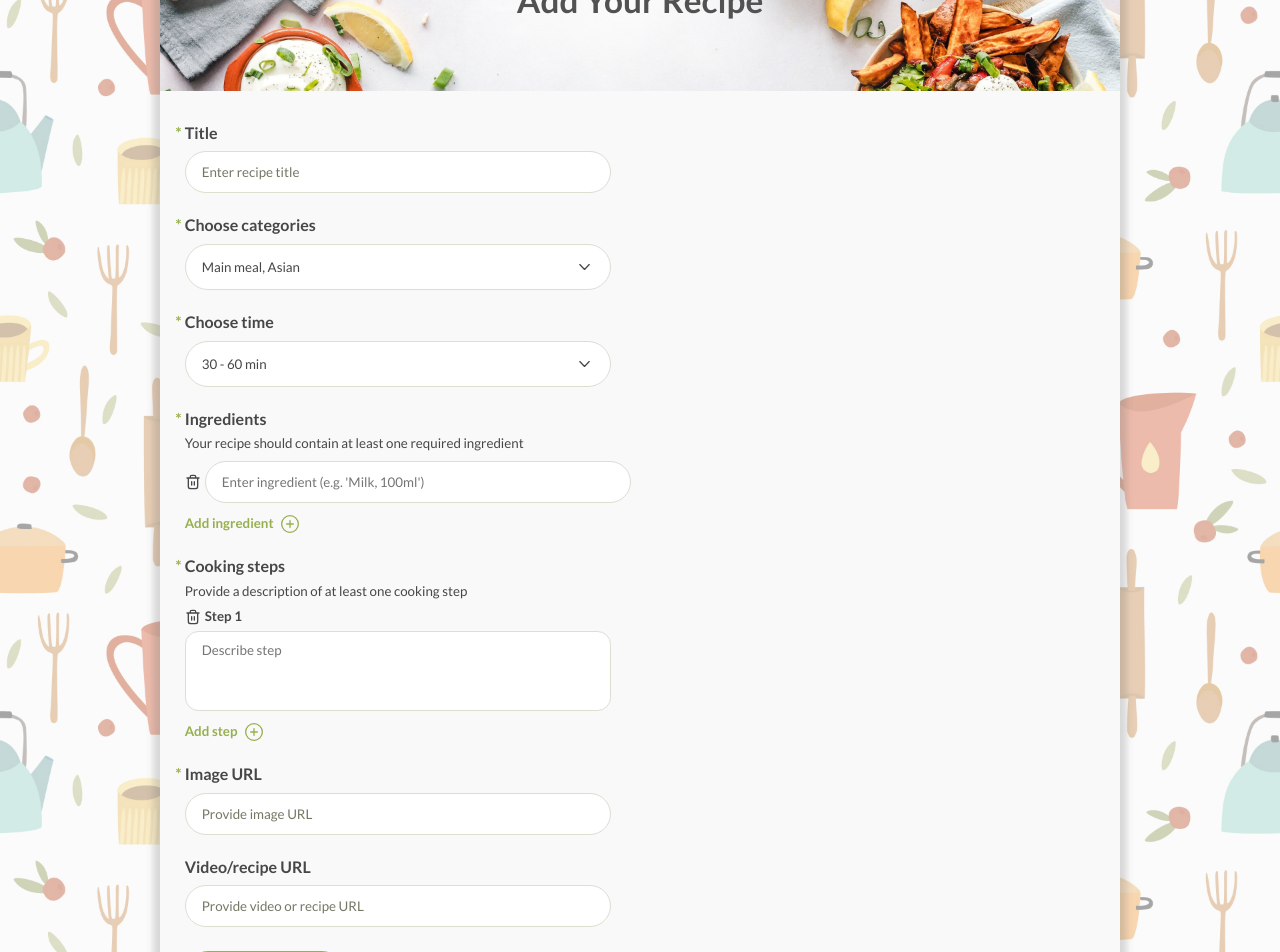
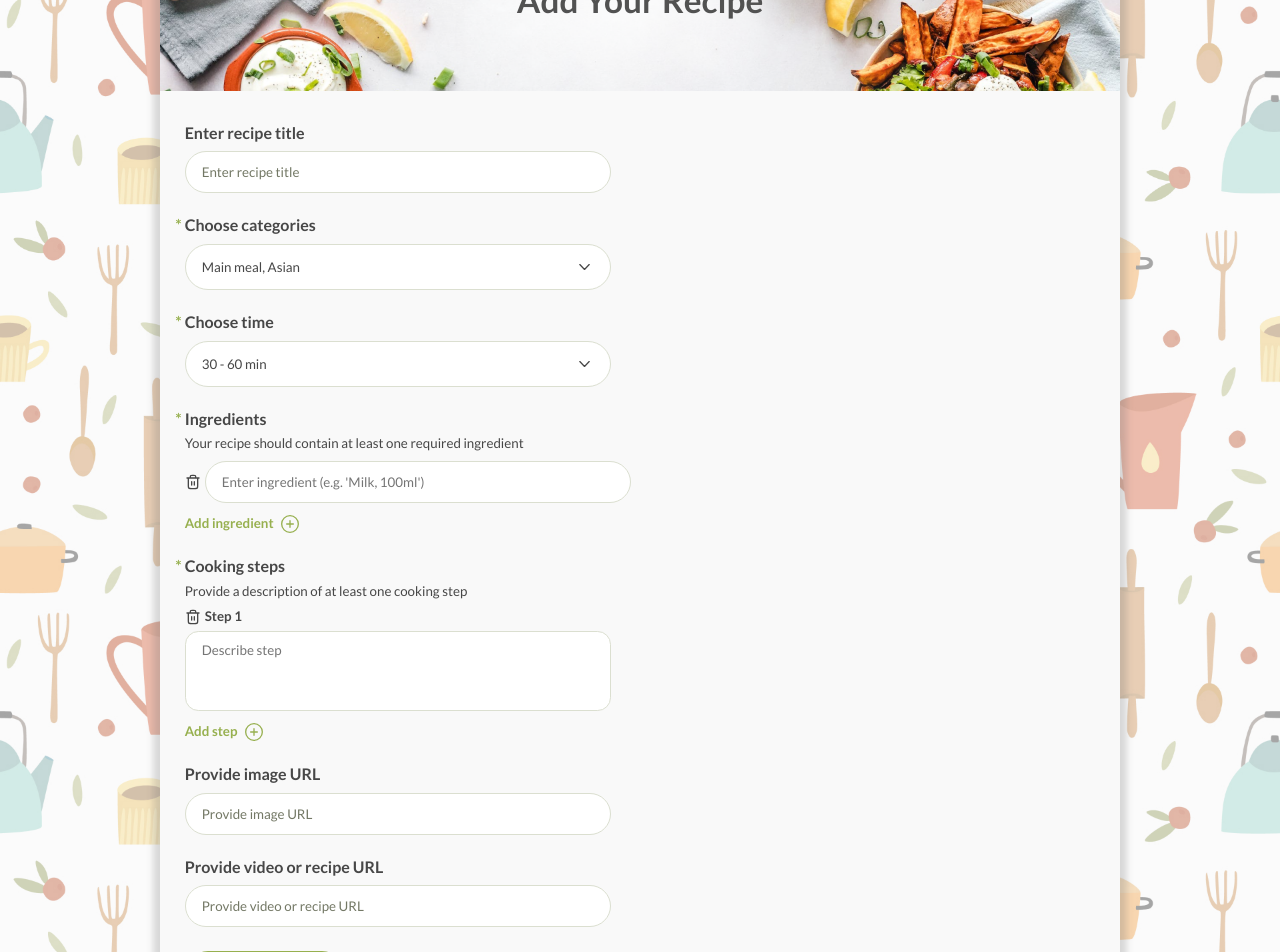
Before and after one commit to Aleftina17/Cookbook-MERN, a React (Vite) app in the folder frontend/: page /recipes/create in a window 1280 px wide. Shown: the part 180-1132 px from the top of the page. Built offline with nearby package versions, Linux system fonts and the light colour scheme.

Commit message:
feat: text field component

```diff
--- a/frontend/src/components/IngredientsField.jsx
+++ b/frontend/src/components/IngredientsField.jsx
@@ -1,4 +1,3 @@
-// IngredientsField.js
 import React from 'react';
 
 const IngredientsField = ({ ingredients, handleIngredientChange, removeIngredient, addIngredient, hasError }) => {
--- /dev/null
+++ b/frontend/src/components/TextField.jsx
@@ -0,0 +1,17 @@
+import React from 'react';
+
+const TextInput = ({ id, name, type, placeholder, value, onChange, error }) => {
+    return (
+        <div className={`create_form__item ${error ? 'error' : ''}`}>
+            <div className="title">
+                {error && <b className="required">*</b>}
+                <span>{placeholder}</span>
+            </div>
+            <div className="input">
+                <input id={id} name={name} type={type} placeholder={placeholder} value={value} onChange={onChange} />
+            </div>
+        </div>
+    );
+};
+
+export default TextInput;
--- a/frontend/src/pages/CreateRecipe.jsx
+++ b/frontend/src/pages/CreateRecipe.jsx
@@ -11,6 +11,7 @@ import CategorySelector from "../components/CategorySelector";
 import CookingTimeSelector from '../components/CookingTimeSelector'
 import IngredientsField from "../components/IngredientsField";
 import CookingStepsField from "../components/CookingStepsField";
+import TextInput from "../components/TextField";
 
 export const CreateRecipe = () => {
     const [loading, setLoading] = useState(false);
@@ -230,31 +231,27 @@ export const CreateRecipe = () => {
                     <div className="create_title">Add Your Recipe</div>
                 </div>
                 <form onSubmit={handleSubmit} className="create_form">
-                    {/* title */}
-                    <div className={`create_form__item ${formErrors.title ? "error" : ""}`}>
-                        <div className="title">
-                            <b className="required">*</b>
-                            <span>Title</span>
-                        </div>
-                        <div className="input">
-                            <input id="titleInput" name="title" type="text" placeholder="Enter recipe title" onChange={handleChange} />
-                        </div>
-                    </div>
-                    {/* categories */}
+                    <TextInput
+                        id="titleInput"
+                        name="title"
+                        type="text"
+                        placeholder="Enter recipe title"
+                        value={recipe.title}
+                        onChange={handleChange}
+                        error={formErrors.title}
+                    />
                     <CategorySelector
                         selectedCategories={selectedCategories}
                         onCategoryChange={handleCategoryChange}
                         isOpen={dropdownStates.categories}
                         toggleDropdown={() => toggleDropdown('categories')}
                     />
-                    {/* cooking time */}
                     <CookingTimeSelector
                         selectedTime={selectedTime}
                         onTimeChange={handleTimeChange}
                         isOpen={dropdownStates.cookingTime}
                         toggleDropdown={() => toggleDropdown('cookingTime')}
                     />
-                    {/* ingredients */}
                     <IngredientsField
                         ingredients={recipe.ingredients}
                         handleIngredientChange={handleIngredientChange}
@@ -262,7 +259,6 @@ export const CreateRecipe = () => {
                         addIngredient={addIngredient}
                         hasError={formErrors.ingredients}
                     />
-                    {/* steps */}
                     <CookingStepsField
                         cookingSteps={recipe.cookingSteps}
                         handleStepChange={handleStepChange}
@@ -270,25 +266,23 @@ export const CreateRecipe = () => {
                         addStep={addStep}
                         hasError={formErrors.cookingSteps}
                     />
-                    {/* image url */}
-                    <div className={`create_form__item ${formErrors.imageUrl ? "error" : ""}`}>
-                        <div className="title">
-                            <b className="required">*</b>
-                            <span>Image URL</span>
-                        </div>
-                        <div className="input">
-                            <input id="imageInput" name="imageUrl" type="text" placeholder="Provide image URL" onChange={handleChange} />
-                        </div>
-                    </div>
-                    {/* source url */}
-                    <div className="create_form__item">
-                        <div className="title">
-                            <span>Video/recipe URL</span>
-                        </div>
-                        <div className="input">
-                            <input id="sourceInput" name="sourceUrl" type="text" placeholder="Provide video or recipe URL" onChange={handleChange} />
-                        </div>
-                    </div>
+                    <TextInput
+                        id="imageInput"
+                        name="imageUrl"
+                        type="text"
+                        placeholder="Provide image URL"
+                        value={recipe.imageUrl}
+                        onChange={handleChange}
+                        error={formErrors.imageUrl}
+                    />
+                    <TextInput
+                        id="sourceInput"
+                        name="sourceUrl"
+                        type="text"
+                        placeholder="Provide video or recipe URL"
+                        value={recipe.sourceUrl}
+                        onChange={handleChange}
+                    />
                     <button className="btn btn_primary" type="submit">
                         {loading ? <Loader /> : <span>Create recipe</span>}
                     </button>
--- a/frontend/src/scss/_set.scss
+++ b/frontend/src/scss/_set.scss
@@ -1,4 +1,5 @@
 @import url(https://fonts.googleapis.com/css?family=Lato:100,300,regular,700);
+@import url('https://fonts.googleapis.com/css2?family=Leckerli+One&display=swap');
 
 *,
 *::before,
--- a/frontend/src/scss/pages/_home-page.scss
+++ b/frontend/src/scss/pages/_home-page.scss
@@ -22,9 +22,10 @@
             font-size: 14rem;
             line-height: 100%;
             color: #474747;
-            margin-bottom: 2rem;
-            width: 81.4rem;
+            margin-bottom: 4rem;
+            width: 100rem;
             text-align: center;
+            font-family: "Leckerli One", cursive;
         }
 
         &__desc{
```
